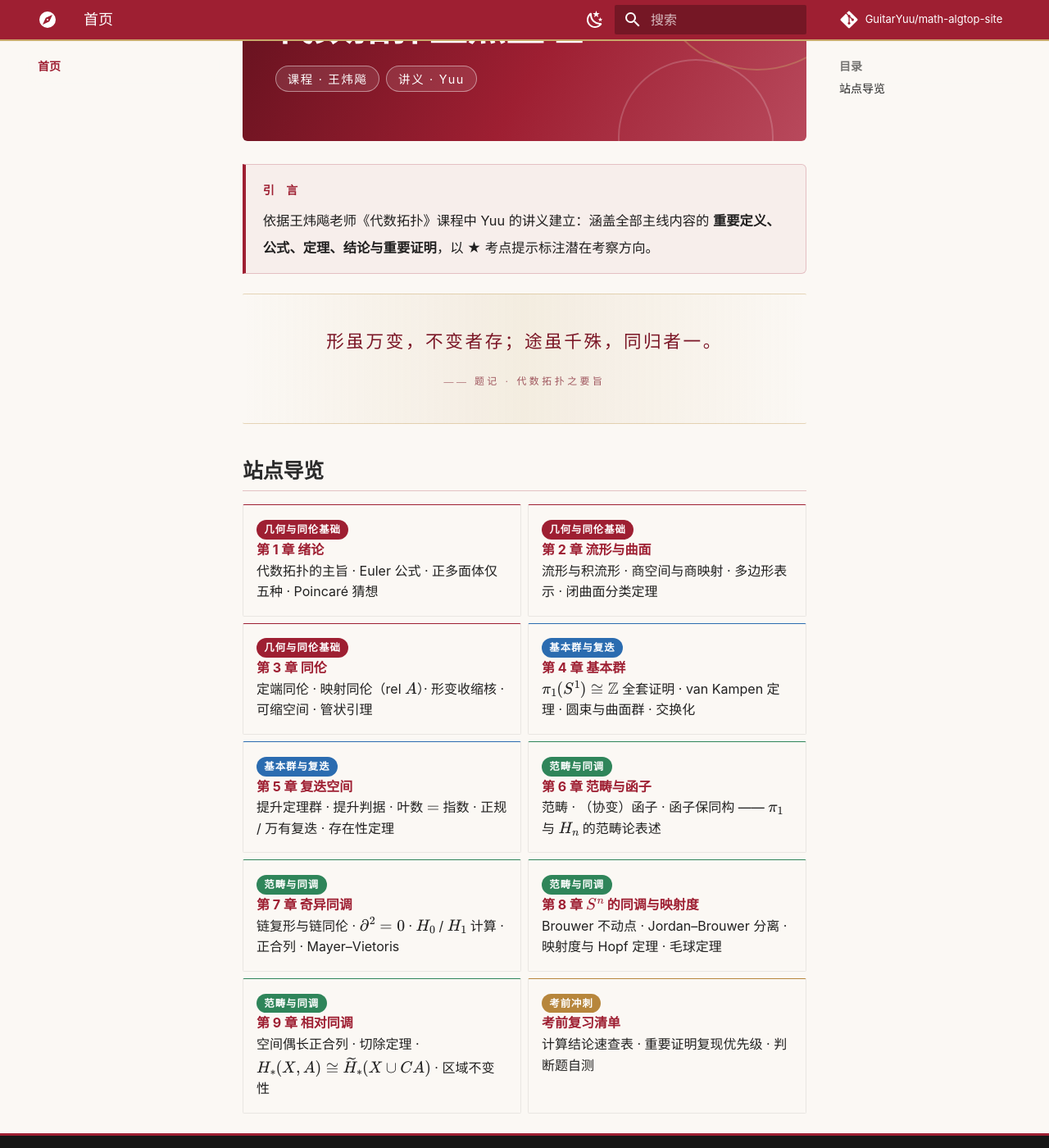
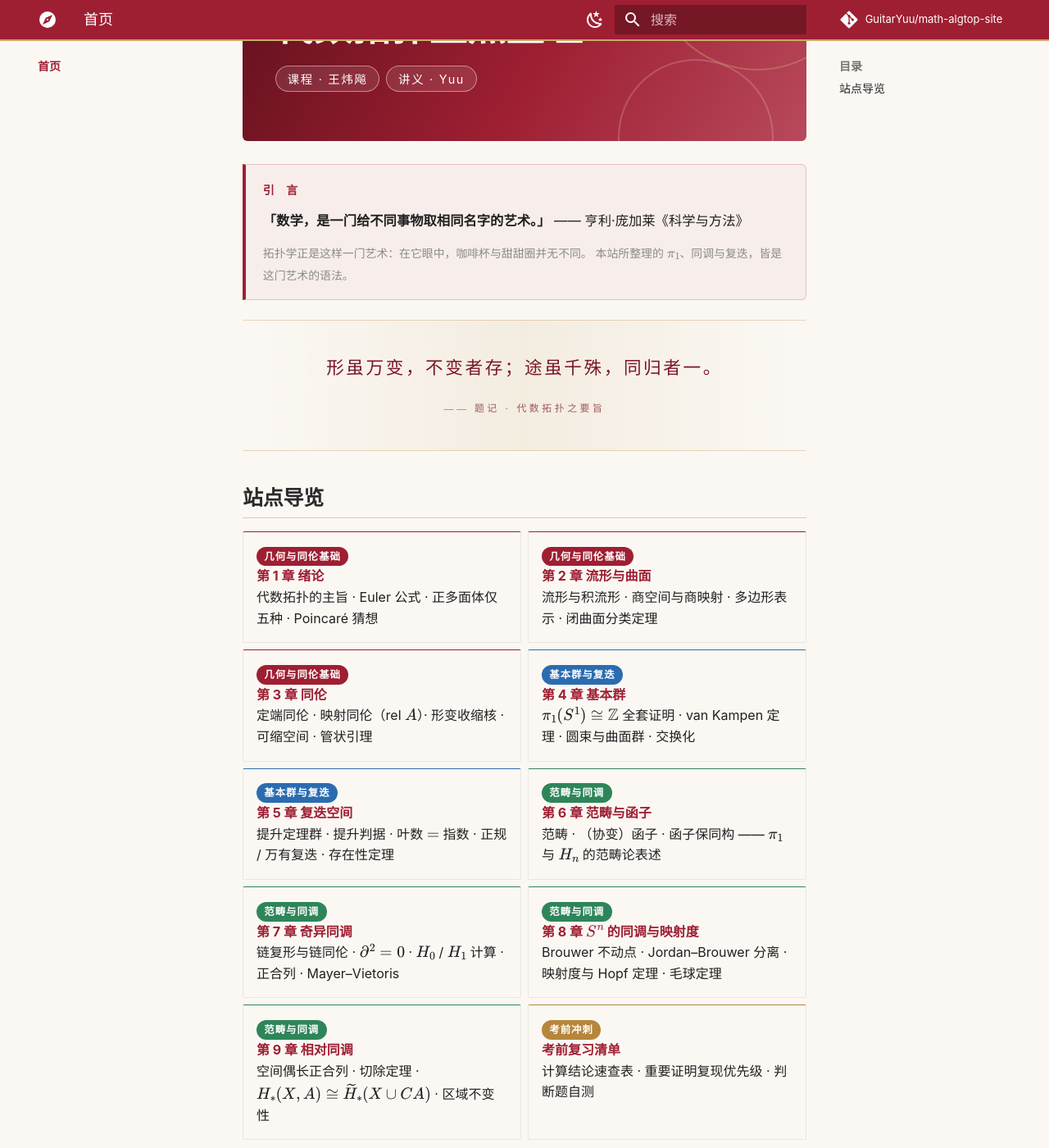
Before and after one commit to GuitarYuu/math-algtop-site, an MkDocs documentation site: the page built from docs/index.md, in a window 1280 px wide and 1400 px high, scrolled down 250 px. Shown: the whole window at 82% size. Built offline with MkDocs 1.6.1 and Material for MkDocs 9.7.7, drawn with Linux system fonts in a browser that asks for light colours; nearby versions of some CDN libraries; library files that are not in the unit come from our copies; comment, search, counter and statistics services are not loaded.

Commit message:
引言换为庞加莱哲学语录

```diff
--- a/docs/index.md
+++ b/docs/index.md
@@ -20,8 +20,11 @@ search:
 
 <span class="preface-label">引 言</span>
 
-依据王炜飚老师《代数拓扑》课程中 Yuu 的讲义建立：涵盖全部主线内容的
-**重要定义、公式、定理、结论与重要证明**，以 ★ 考点提示标注潜在考察方向。
+**「数学，是一门给不同事物取相同名字的艺术。」**
+—— 亨利·庞加莱《科学与方法》
+
+<span class="preface-note">拓扑学正是这样一门艺术：在它眼中，咖啡杯与甜甜圈并无不同。
+本站所整理的 $\pi_1$、同调与复迭，皆是这门艺术的语法。</span>
 
 </div>
 
--- a/docs/stylesheets/sjtudocs.css
+++ b/docs/stylesheets/sjtudocs.css
@@ -459,3 +459,13 @@ body,
 [data-md-color-scheme="slate"] .md-typeset .preface .preface-label {
   color: var(--sjtu-gold);
 }
+
+.md-typeset .preface .preface-note {
+  display: block;
+  margin-top: 0.7em;
+  font-size: 0.85em;
+  color: #8a8a8a;
+}
+[data-md-color-scheme="slate"] .md-typeset .preface .preface-note {
+  color: #9d968b;
+}
```
